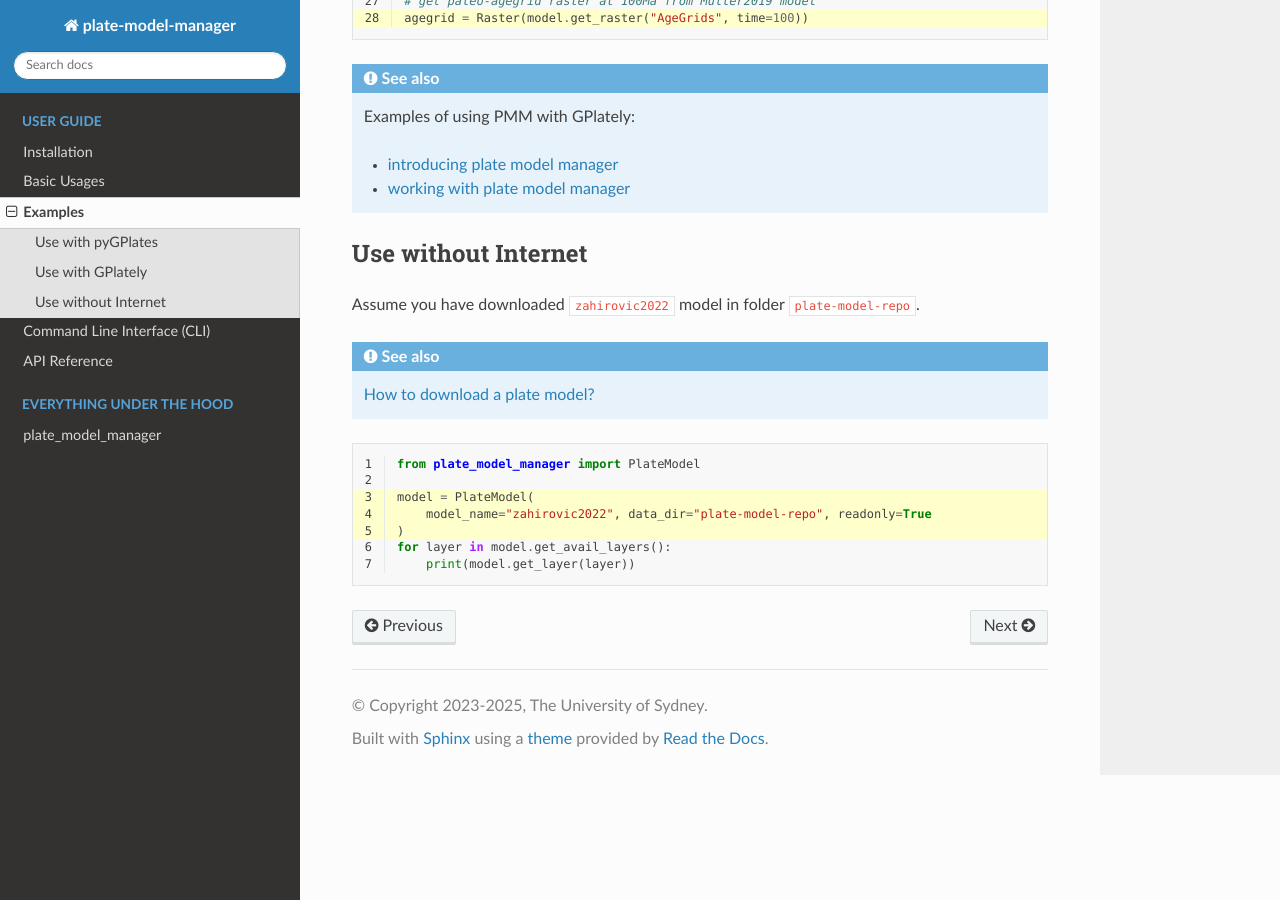
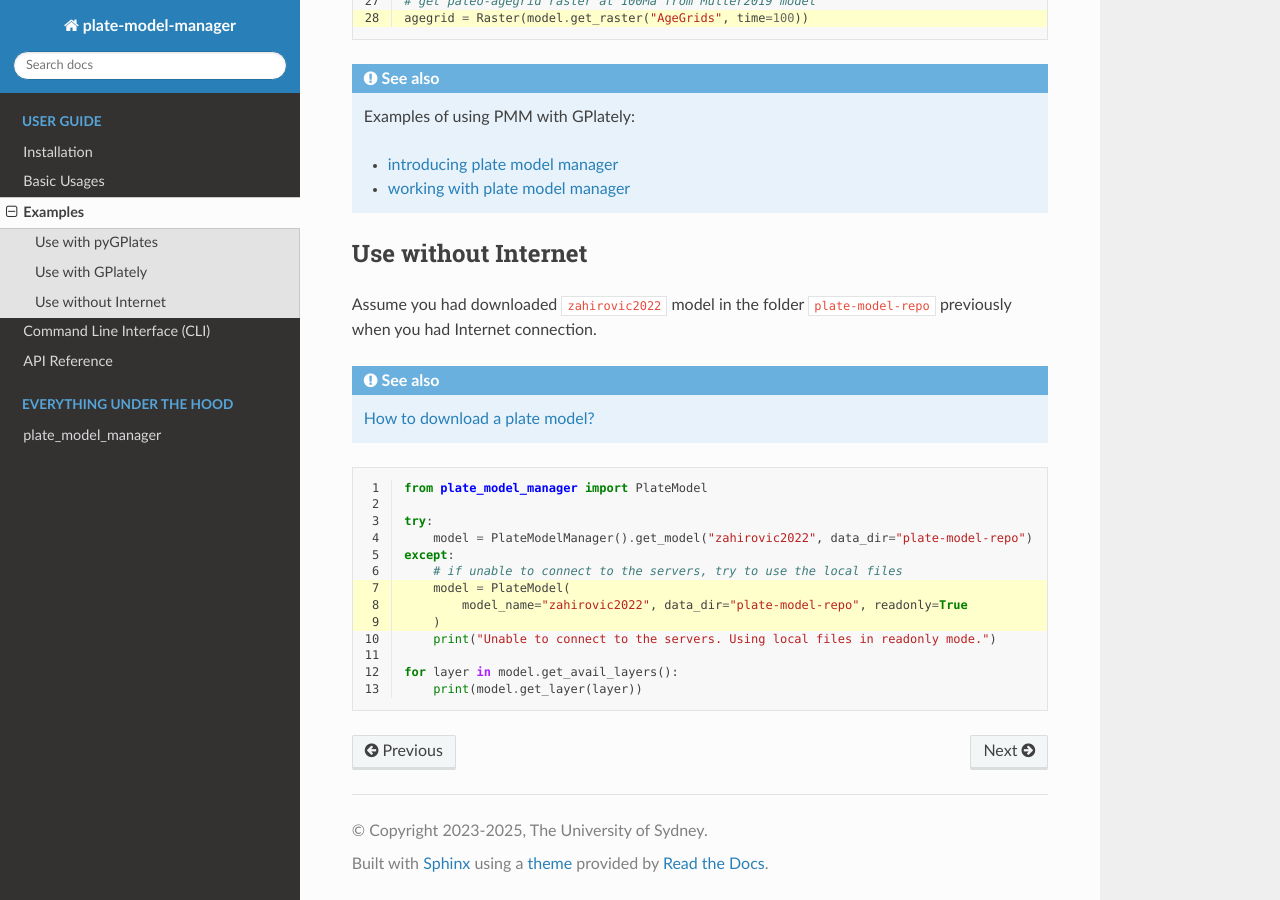
Before and after one commit to michaelchin/plate-model-manager, a Sphinx documentation site: the page built from doc/source/examples.rst, in a window 1280 px wide and 900 px high, scrolled down 1494 px. Built offline with Sphinx 7.4.7 and the Read the Docs theme 3.1.0, drawn with Linux system fonts in a browser that asks for light colours.

Commit message:
add more explaination for PlateModel in readonly mode

```diff
--- a/doc/source/examples.rst
+++ b/doc/source/examples.rst
@@ -98,7 +98,7 @@ Use with GPlately
 Use without Internet
 --------------------
 
-Assume you have downloaded ``zahirovic2022`` model in folder ``plate-model-repo``.
+Assume you had downloaded ``zahirovic2022`` model in the folder ``plate-model-repo`` previously when you had Internet connection.
 
 .. seealso::
 
@@ -106,12 +106,18 @@ Assume you have downloaded ``zahirovic2022`` model in folder ``plate-model-repo`
 
 .. code-block:: python
     :linenos:
-    :emphasize-lines: 3,4,5
+    :emphasize-lines: 7,8,9
 
     from plate_model_manager import PlateModel
 
-    model = PlateModel(
-        model_name="zahirovic2022", data_dir="plate-model-repo", readonly=True
-    )
+    try:
+        model = PlateModelManager().get_model("zahirovic2022", data_dir="plate-model-repo")
+    except:
+        # if unable to connect to the servers, try to use the local files
+        model = PlateModel(
+            model_name="zahirovic2022", data_dir="plate-model-repo", readonly=True
+        )
+        print("Unable to connect to the servers. Using local files in readonly mode.")
+
     for layer in model.get_avail_layers():
         print(model.get_layer(layer))
```
Also changed, not shown: 2 other files.
